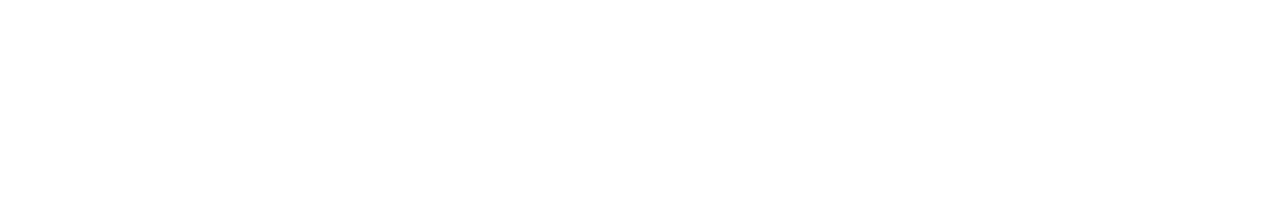
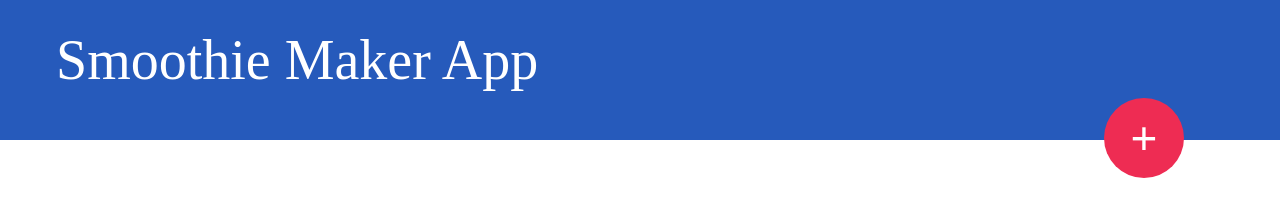
Before and after one commit to bokismoki/Smoothie-Maker, a plain HTML site: page index.html in a window 1280 px wide. Drawn offline with Linux system fonts and the light colour scheme; the site is published under a folder, as on GitHub Pages, so addresses that start at the root find nothing.

Commit message:
Made css and js links work, again

```diff
--- a/index.html
+++ b/index.html
@@ -1 +1 @@
-<!DOCTYPE html><html><head><meta charset=utf-8><meta name=viewport content="width=device-width,initial-scale=1"><script src=https://kit.fontawesome.com/0b38fd6c49.js></script><title>Smoothie Maker</title><link href=/static/css/app.36e64d337d61885defe75be7e2eee34c.css rel=stylesheet></head><body><div id=app></div><script type=text/javascript src=/static/js/manifest.2ae2e69a05c33dfc65f8.js></script><script type=text/javascript src=/static/js/vendor.c00c348a8dd863691bca.js></script><script type=text/javascript src=/static/js/app.ccb4aecb68cc71c34337.js></script></body></html>
+<!DOCTYPE html><html><head><meta charset=utf-8><meta name=viewport content="width=device-width,initial-scale=1"><script src=https://kit.fontawesome.com/0b38fd6c49.js></script><title>Smoothie Maker</title><link href=static/css/app.36e64d337d61885defe75be7e2eee34c.css rel=stylesheet></head><body><div id=app></div><script type=text/javascript src=static/js/manifest.2ae2e69a05c33dfc65f8.js></script><script type=text/javascript src=static/js/vendor.c00c348a8dd863691bca.js></script><script type=text/javascript src=static/js/app.ccb4aecb68cc71c34337.js></script></body></html>
```
